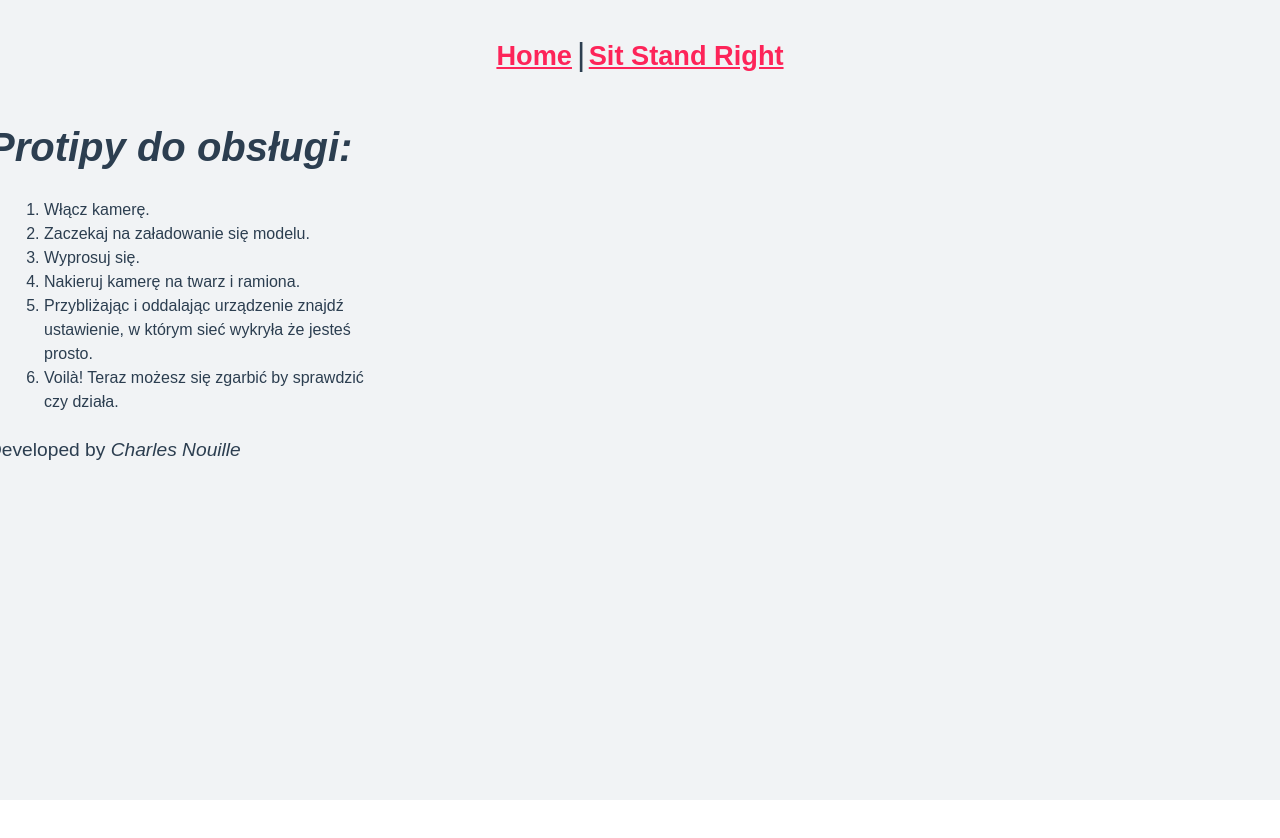
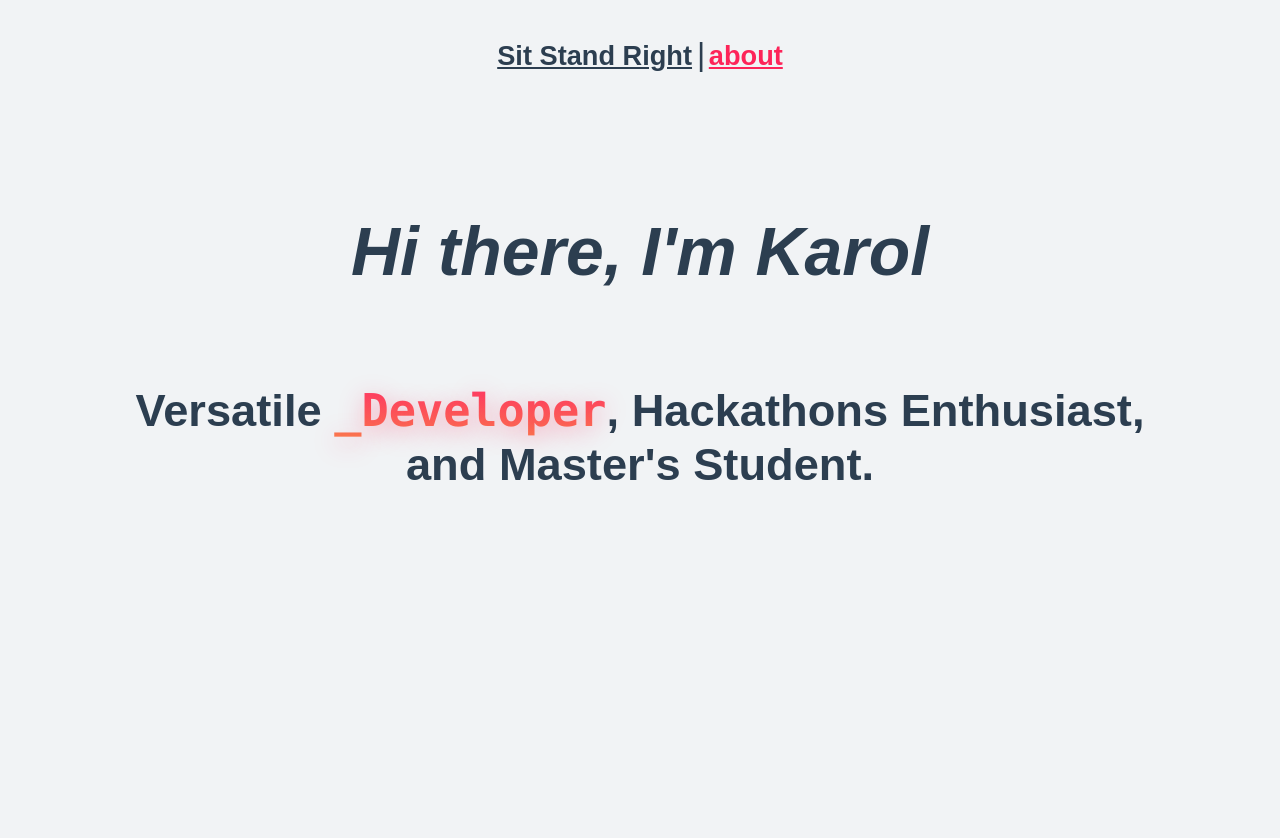
Before and after one commit to Shandelier/Sit-Stand-Right, a Vue app: page /about in a window 1280 px wide. Shown: the top 838 px of the page. Before the commit the page ends 800 px from the top, so only its background shows below. Built offline with nearby package versions, Linux system fonts and the light colour scheme; what vuesax would draw is missing.

Commit message:
fixed direct link access

```diff
--- a/src/App.vue
+++ b/src/App.vue
@@ -2,8 +2,8 @@
   <v-app>
     <div id="app">
       <div id="nav">
-        <router-link to="/">Home</router-link> <i>|</i>
-        <router-link to="/app">Sit Stand Right</router-link>
+        <router-link to="/">Sit Stand Right</router-link> <i>|</i>
+        <router-link to="/about">about</router-link>
         <!-- | <router-link to="/about">How to use?</router-link> -->
       </div>
       <router-view />
@@ -38,11 +38,11 @@ export default {
 
   a {
     font-weight: 700;
-    color: #fd2459 !important;
+    color: #2c3e50 !important;
     font-size: 1.7rem;
 
     &.router-link-exact-active {
-      color: #2c3e50 !important;
+      color: #fd2459 !important;
     }
   }
 }
--- a/src/router/index.js
+++ b/src/router/index.js
@@ -1,6 +1,5 @@
 import Vue from "vue";
 import VueRouter from "vue-router";
-import Home from "../views/Home.vue";
 
 Vue.use(VueRouter);
 
@@ -8,22 +7,27 @@ const routes = [
   {
     path: "/",
     name: "Sit Stand Right",
-    component: Home
+    component: () => import("../views/MainApp.vue")
   },
   {
     path: "/about",
     name: "About",
-    // route level code-splitting
-    // this generates a separate chunk (about.[hash].js) for this route
-    // which is lazy-loaded when the route is visited.
-    component: () =>
-      import(/* webpackChunkName: "about" */ "../views/About.vue")
+    component: () => import("../views/Home.vue")
   },
-  {
-    path: "/app",
-    name: "MainApp",
-    component: () => import("../views/MainApp.vue")
-  }
+  // {
+  //   path: "/about",
+  //   name: "About",
+  //   // route level code-splitting
+  //   // this generates a separate chunk (about.[hash].js) for this route
+  //   // which is lazy-loaded when the route is visited.
+  //   component: () =>
+  //     import(/* webpackChunkName: "about" */ "../views/About.vue")
+  // },
+  // {
+  //   path: "/app",
+  //   name: "MainApp",
+  //   component: () => import("../views/MainApp.vue")
+  // }
 ];
 
 const router = new VueRouter({
```
